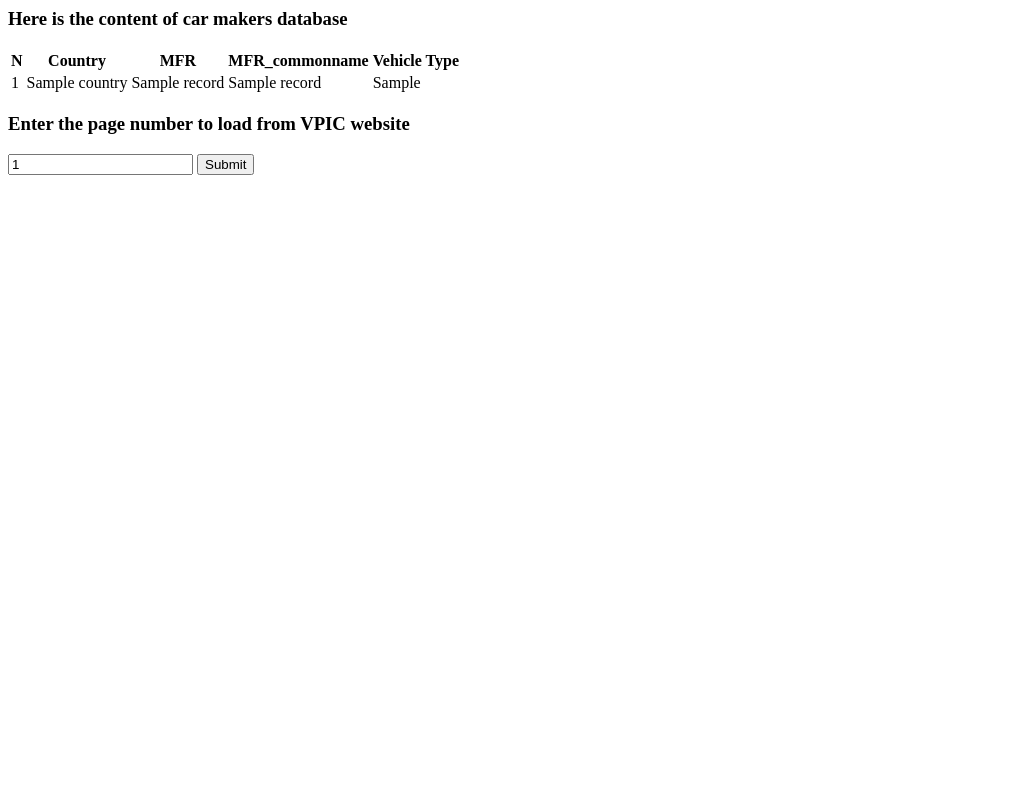
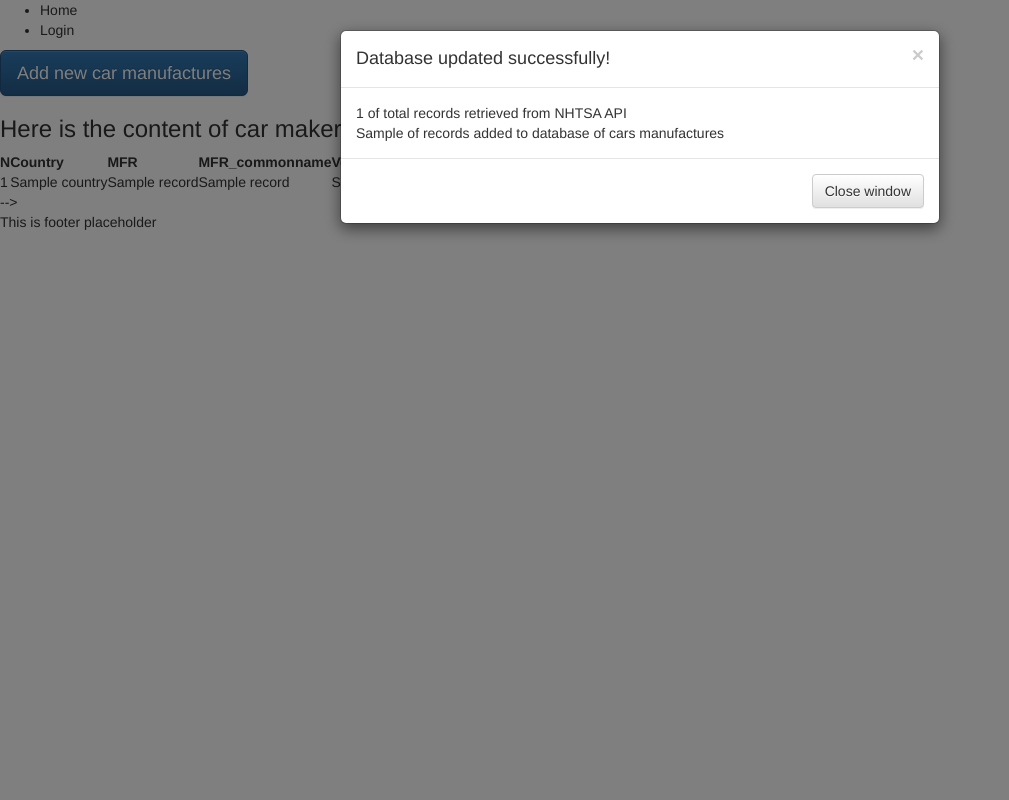
Before and after one commit to dkarris/FSND6-Item-Catalog-PSQL-APACHE2, a Flask app: template templates/mfr_init.html in a window 1280 px wide. Shown: the whole page, without its empty margins (0-1009 px from the left). Run offline with Flask 2, Linux system fonts and the light colour scheme; the template is opened without the code that fills it: most values are stand-ins (such as "Sample title", 1, 10 or a date in 2020); some libraries are stand-ins or nearby versions.

Commit message:
added: load mfr functionaly

```diff
--- a/main.py
+++ b/main.py
@@ -7,29 +7,40 @@ from config import sql_session, engine
 
 app = Flask(__name__)
 
-# @app.route('/temp')
-# def temp():
-#     url = 'https://vpiclist.cdan.dot.gov/vpiclistapi/vehicles/getmodelsformakeyear/make/tesla/modelyear/2016?format=json'
-#     # url2 = 'http://vpic.nhtsa.dot.gov/api/vehicles/getmakeformanufacturer/honda?format=json'
-#     # url3 = 'https://vpiclist.cdan.dot.gov/vpiclistapi/vehicles/getmakeformanufacturer/honda?format=json'
-#     r = requests.get(url)
-#     return str(r.json())
-
-@app.route('/listmfr/')
-def init():
+@app.route('/loadmfr')
+def loadmfr():
+    '''
+    Displays form showing current manufacturers records and asking user to select another page
+    to load from VPIC API or proceed with the current set
+    '''
+    # if request.args['records']:
+    #     records = request.args['records']
+    new_records, total_records = request.args.get('new_records'), request.args.get('total_records')
     if engine.has_table('mfr_db'):
         curr_records = sql_session.query(Mfr).all()
     else:
         curr_records  = None
-    return render_template('mfr_init.html', curr_records =curr_records)
+    print 'records'
+    print new_records, total_records
+    return render_template('mfr_init.html', curr_records =curr_records,
+                            new_records =new_records, total_records = total_records)
 
-@app.route('/initmfr/')
+
+@app.route('/initmfr' , methods=['POST'])
 def initmfr():
-    page = request.args['page']
-    Mfr.fill_mfr_db(page) # Call mfr class static method - erase db and load new values
-    return redirect('/listmfr')
+    '''
+    Receives form parameters and call mfr_db table.
+    deleteTable  = "yes" or "no" - determines if table should be dropped or not (append data)
+    page = number in NHTSA API to get the list of manufactures from
+    '''
+    deleteTable, page = request.form['drop_table'], request.form['page']
+    new_records, total_records = Mfr.fill_mfr_db(page, deleteTable)
+    print ('this is route func')
+    print new_records, total_records
+    return redirect(url_for('loadmfr', new_records = str(new_records),
+                    total_records=str(total_records)))
 
-@app.route('/showmfr/')
+@app.route('/showmfr')
 def showmodelbymfr():
     id = [962]
     Model.fill_models_db(2016,id)
@@ -38,12 +49,12 @@ def showmodelbymfr():
 @app.route('/somestuff')
 def hello_world():
     arg = request.args.get('name')
-#    flash('aaaa')
+    #flash('aaaa')
     return render_template('base.html', name =arg)
 
 @app.route('/')
 def main_page():
-    return render_template('main.html')
+    return render_template('welcome_page.html')
 @app.errorhandler(404)
 def page_not_found(error):
     return ('Error 404. Better go and search for this information elsewhere')
--- a/templates/main.html
+++ b/templates/main.html
@@ -5,60 +5,31 @@
     <meta http-equiv="X-UA-Compatible" content="IE=edge">
     <meta name="viewport" content="width=device-width, initial-scale=1">
     <title>Cars catalog web site</title>
-    <link rel=stylesheet type=text/css href="{{ url_for('static', filename='bootstrap.min.css') }}">
+    <script src="https://code.jquery.com/jquery-3.1.1.min.js" integrity="sha256-hVVnYaiADRTO2PzUGmuLJr8BLUSjGIZsDYGmIJLv2b8="
+    crossorigin="anonymous"></script>
+    <!-- Latest compiled and minified CSS -->
+    <link rel="stylesheet" href="https://maxcdn.bootstrapcdn.com/bootstrap/3.3.7/css/bootstrap.min.css" integrity="sha384-BVYiiSIFeK1dGmJRAkycuHAHRg32OmUcww7on3RYdg4Va+PmSTsz/K68vbdEjh4u" crossorigin="anonymous">
+    <!-- Optional theme -->
+    <link rel="stylesheet" href="https://maxcdn.bootstrapcdn.com/bootstrap/3.3.7/css/bootstrap-theme.min.css" integrity="sha384-rHyoN1iRsVXV4nD0JutlnGaslCJuC7uwjduW9SVrLvRYooPp2bWYgmgJQIXwl/Sp" crossorigin="anonymous">
+    <!-- Latest compiled and minified JavaScript -->
+    <script src="https://maxcdn.bootstrapcdn.com/bootstrap/3.3.7/js/bootstrap.min.js" integrity="sha384-Tc5IQib027qvyjSMfHjOMaLkfuWVxZxUPnCJA7l2mCWNIpG9mGCD8wGNIcPD7Txa" crossorigin="anonymous"></script>
+ <!--   <link rel=stylesheet type=text/css href="{{ url_for('static', filename='bootstrap.min.css') }}"> -->
     <link rel=stylesheet type=text/css href="{{ url_for('static', filename='main.css') }}">
-    <!-- <link rel="stylesheet" href="https://cdnjs.cloudflare.com/ajax/libs/font-awesome/4.6.3/css/font-awesome.min.css"> -->
-  <style>
-    html, body {
-      height: 100%;
-      margin: 0px;
-      padding: 0px;
-    }
-    #outer-div {
-      height: 100%;
-    }
-    .main-box {
-      background: linear-gradient(to left, gray, silver);
-      height: 100%;
-      width: 100%;
-      margin: 0px;
-      border-radius: 3px;
-      border-color: black;
-      display: inline-flex;
-    }
-    #left-half, #right-half {
-      height: 20vh;
-      min-width: 50%;
-      margin-top: 40vh;
-      text-align: center;
-    }
-    /*.mybtn {
-      height: 100%;
-      text-align: center;
-      width: 50%;
-      border-radius: 10px;
-    }*/
-    .btn-text {
-      vertical-align: text-bottom;
-      height: 100%;
-    }
-  </style>
   </head>
   <body>
-   <div id="outer-div">
-    <div class="main-box">
-    <div id="left-half">
-       <a class="btn btn-primary mybtn btn-lg" href="/qwerty" role="button"> <span class="btn-text"> Click here to go to Car Catalog <BR> Webapp (Udacity project) </span></a>
+  <header>
+    <div>
+    <ul>
+      <li> Home </li>
+      <li> Login </li>
+    </ul>
     </div>
-    <div id="right-half">
-      <a class="btn btn-primary mybtn" href="#" role="button"> <span class="btn-text"> Click here to go DB management </span></a>
-    </div>
-   </div>
-<!-- jQuery load -->
-  <script
-  src="https://code.jquery.com/jquery-3.1.1.min.js"
-  integrity="sha256-hVVnYaiADRTO2PzUGmuLJr8BLUSjGIZsDYGmIJLv2b8="
-  crossorigin="anonymous"></script>
-
-  </body>
+  </header>
+  <!-- This block is the main placeholder for content -->
+    {% block content %}
+    {% endblock %}
+  <footer>
+    <p> This is footer placeholder </p>
+  </footer>
+   </body>
 </html>
--- a/templates/mfr_init.html
+++ b/templates/mfr_init.html
@@ -1,13 +1,11 @@
-<html>
-  <head>
-    <title></title>
-    <meta content="">
-    <style></style>
-  </head>
-  <body>
+{% extends "main.html" %}
+{% block content %}
+    <div>
+      <button type="button" class="btn btn-primary btn-lg" data-toggle="modal" data-target="#loadMFR">Add new car manufactures
+      </button>
+    </div>
     <div id="records">
       <H3> Here is the content of car makers database </H3>
-
         {% if curr_records %}
           <table>
           <th>N</th><th>Country</th><th>MFR</th><th>MFR_commonname</th><th>Vehicle Type </th>
@@ -22,20 +20,89 @@
           {% endfor %}
           </table>
         {% else %}
-          <p> No data is present in mfr db </p>
+          <h4 style> No data is present in mfr db </h4>
         {% endif %}
     </div>
-    <form name='mfr_init' action="/initmfr">
-      <H3> Enter the page number to load from VPIC website </H3>
-     <input type="text" name = "page" value="1">
-     <input type="submit" action>
-    </form>
-<!-- jQuery load -->
-  <script
-  src="https://code.jquery.com/jquery-3.1.1.min.js"
-  integrity="sha256-hVVnYaiADRTO2PzUGmuLJr8BLUSjGIZsDYGmIJLv2b8="
-  crossorigin="anonymous"></script>
+<!-- Modal for new Manufacture select -->
+<div class="modal fade" id="loadMFR" tabindex="-1" role="dialog" aria-labelled="loadMFR">
+  <div class="modal-dialog" role="document">
+    <div class="modal-content">
+      <div class="modal-header">
+        <button type="button" class = "close" data-dismiss="modal" aria-label="Close">
+        <span aria-hidden="true">&times;</span></button>
+        <h4 class="modal-title" id="myModalLabel"> Load new manufactures in DB</h4>
+      </div>
+      <div class="modal-body">
+        <form name='mfr_init' method = "POST" action="/initmfr">
+          <H3> Enter the page number to load from VPIC website </H3>
+          <input type="number" name = "page" min="1" max="100">
+          <p> Delete old database table before updating with new values? </p>
+          <input type="radio" name="drop_table" value="yes" checked> Delete old data <br>
+          <input type="radio" name="drop_table" value="no"> Leave old data and append with new data <br>
+          <input type="submit" action>
+        </form>
+      </div>
+      <div class="modal-footer">
+        <button type="button" class="btn btn-default" data-dismiss="modal">Close window</button>
+      </div>
+    </div>
+  </div>
+</div>
+<!-- Start welcome modal window -->
+<div class="modal fade"  id="myModal" tabindex="-1" role="dialog" aria-labelled="myModalLabel">
+  <div class="modal-dialog" role="document">
+    <div class="modal-content">
+     <div class = "modal-header">
+      <button type="button" class = "close" data-dismiss="modal" aria-label="Close">
+      <span aria-hidden="true">&times;</span></button>
+        <h4 class="modal-title" id="myModalLabel"> Welcome to application DB management</h4>
+      </div>
+      <div class="modal-body">
+        In this window you can see what is currently loaded into application DB.
+        Cars and makes are loaded from NHTSA API using JSON requests.
+        After that, using Flickr API and search terms link to pics is loaded from Flickr.com
+        Unfortunely, as many other free resources, data consistency is not really good and sometimes really strange data can getinto the DB.
+        Though, the goal of this project is to demonstate general capabilites using Flask as a backend solution and working with AJAX in Python and this data set will suffice for that.
+      </div>
+      <div class="modal-footer">
+        <button type="button" class="btn btn-default" data-dismiss="modal">Close window</button>
+      </div>
+      </div>
+    </div>
+  </div>
+ <!-- Launching modal on page load
   <script type="text/javascript">
-  </script>
-  </body>
-</html>
+      $(window).on('load', function()
+      {
+        $('#myModal').modal('show');
+      });
+    </script> -->
+{% if new_records or total_records %}
+<!-- If there is number of records passed => we called this template from initmfr procedure
+and we display modal showing number of records appended -->
+  <div class="modal fade"  id="recordModal" tabindex="-1" role="dialog" aria-labelled="recordLabelModal">
+  <div class="modal-dialog" role="document">
+    <div class="modal-content">
+     <div class = "modal-header">
+      <button type="button" class = "close" data-dismiss="modal" aria-label="Close">
+      <span aria-hidden="true">&times;</span></button>
+        <h4 class="modal-title" id="recordLabelModal"> Database updated successfully!</h4>
+      </div>
+      <div class="modal-body">
+        {{total_records}} of total records retrieved from NHTSA API <BR>
+        {{new_records}} of records added to database of cars manufactures
+      </div>
+      <div class="modal-footer">
+        <button type="button" class="btn btn-default" data-dismiss="modal">Close window</button>
+      </div>
+      </div>
+    </div>
+  </div>
+  <script type="text/javascript">
+      $(window).on('load', function()
+      {
+        $('#recordModal').modal('show');
+      });
+   </script> -->
+{% endif %}
+{% endblock %}
```
Also changed, not shown: data_model.py (+31 -20 lines), templates/welcome_page.html (added, +49 -0 lines), cars.db, 1 other file.
